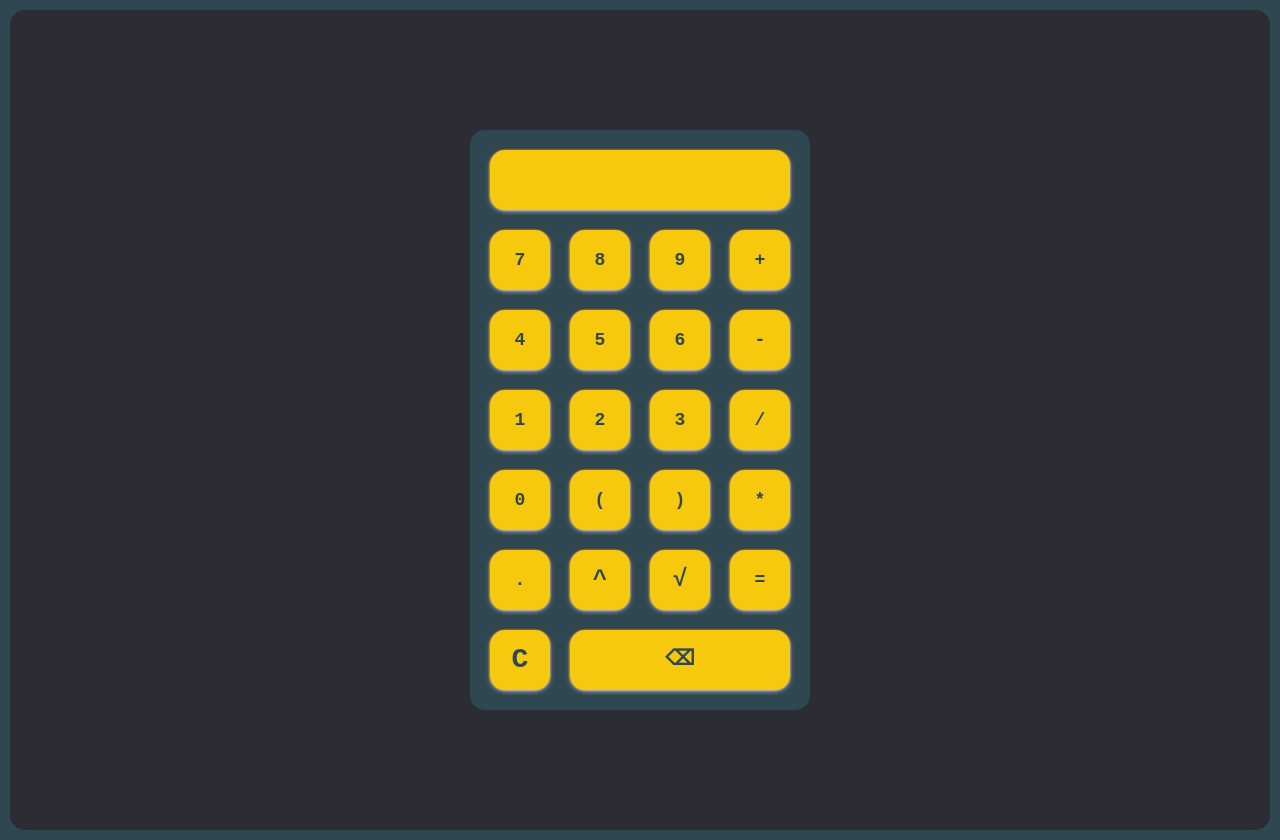
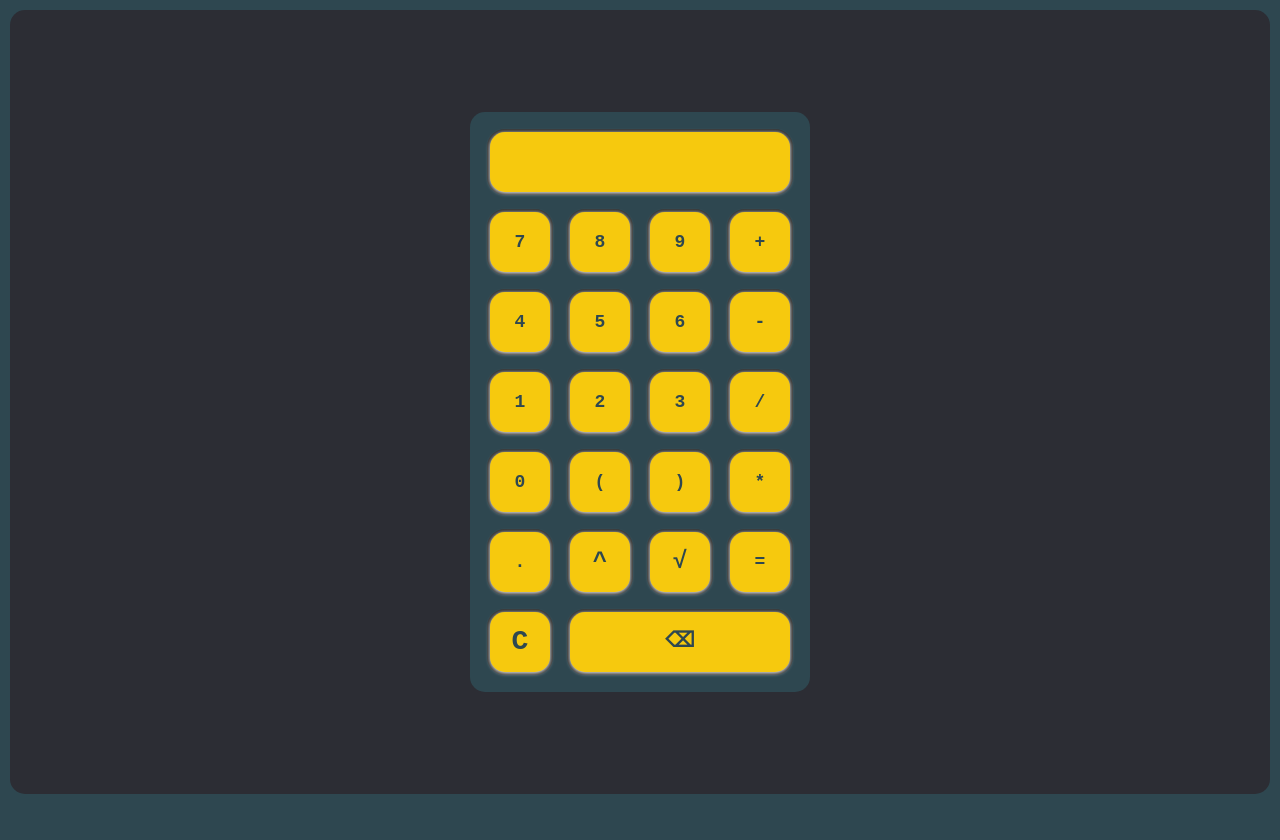
Before and after one commit to Shredrox/Calculator, a plain HTML site: page index.html in a window 1280 px wide. After the commit the page ends 804 px from the top, so only its background shows below. Drawn offline with Linux system fonts and the light colour scheme.

Commit message:
Changed wrapper height

```diff
--- a/styles.css
+++ b/styles.css
@@ -50,7 +50,7 @@ body {
     display: flex;
     justify-content: center;
     align-items: center;
-    height: 100vh;
+    height: 95.5vh;
     border-radius: 15px;
     background-color: #2C2D34;
     padding: 10px;
```
